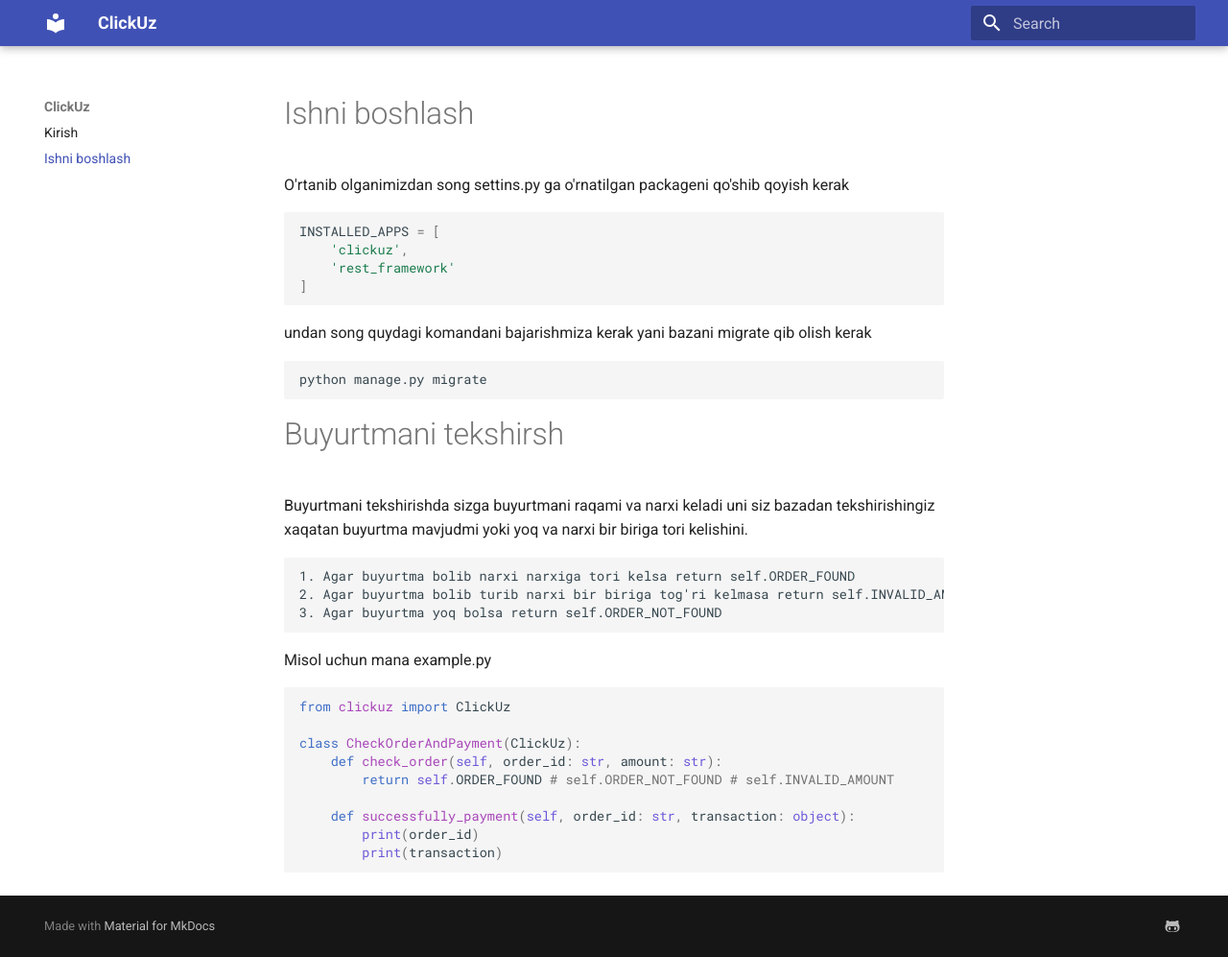
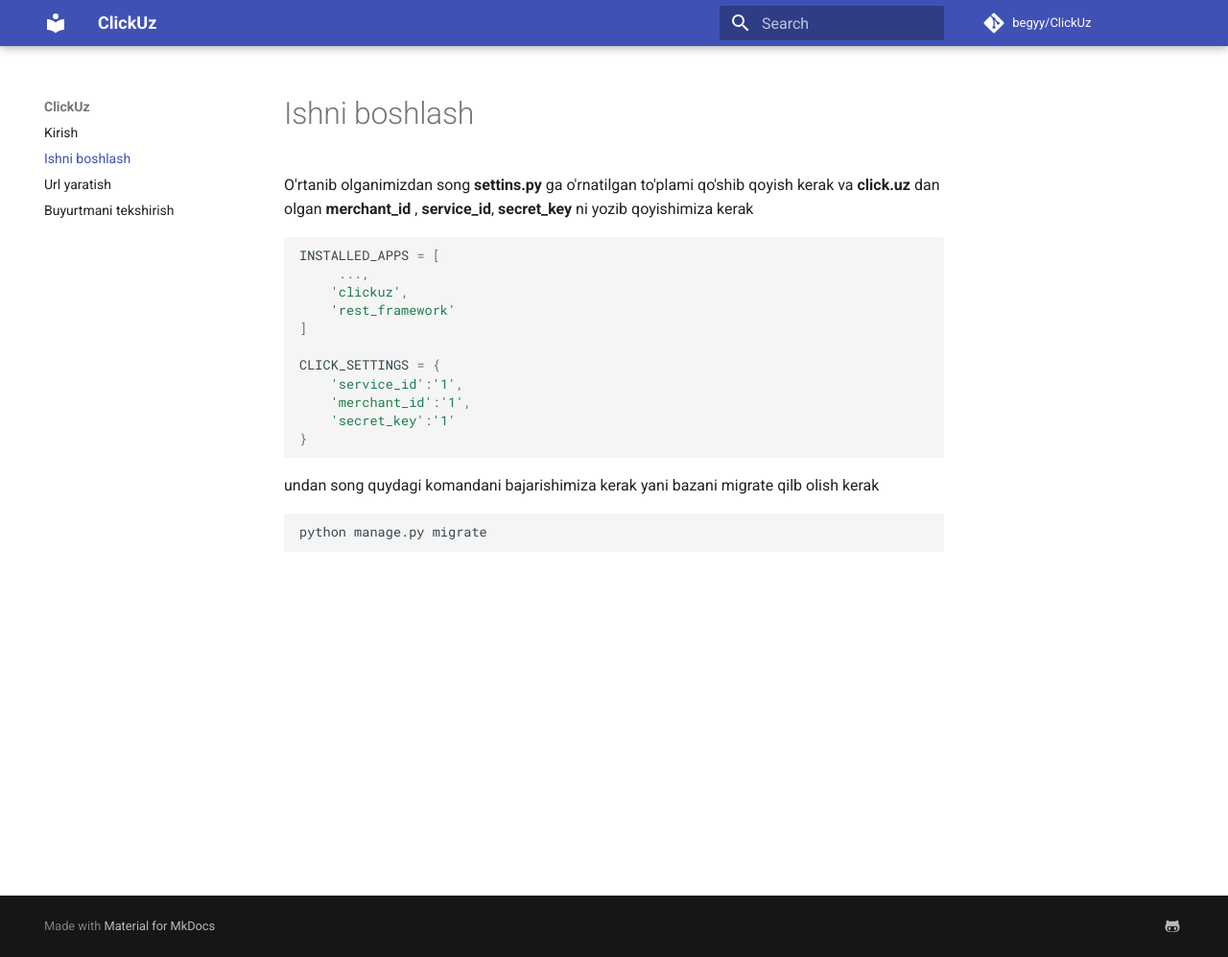
Before and after one commit to begyy/ClickUz, an MkDocs documentation site: the page built from docs/getting_started.md, in a window 1280 px wide and 997 px high. Shown: the whole window at 96% size. Built offline with MkDocs 1.6.1 and Material for MkDocs 9.7.7, drawn with Linux system fonts in a browser that asks for light colours; comment, search, counter and statistics services are not loaded.

````diff
--- a/docs/getting_started.md
+++ b/docs/getting_started.md
@@ -1,32 +1,20 @@
 #Ishni boshlash
-O'rtanib olganimizdan song settins.py ga o'rnatilgan packageni qo'shib qoyish kerak
+O'rtanib olganimizdan song **settins.py** ga o'rnatilgan to'plami qo'shib qoyish kerak va **click.uz** dan
+olgan **merchant_id** , **service_id**, **secret_key** ni yozib qoyishimiza kerak
 ```python
 INSTALLED_APPS = [
+     ...,
     'clickuz',
     'rest_framework'
 ]
+
+CLICK_SETTINGS = {
+    'service_id':'1',
+    'merchant_id':'1',
+    'secret_key':'1'
+}
 ```
-undan song quydagi komandani bajarishmiza kerak yani bazani migrate qib olish kerak
+undan song quydagi komandani bajarishimiza kerak yani bazani migrate qilb olish kerak
 ```
 python manage.py migrate
 ```
-# Buyurtmani tekshirsh
-Buyurtmani tekshirishda sizga buyurtmani raqami va narxi keladi uni siz bazadan tekshirishingiz
-xaqatan buyurtma mavjudmi yoki yoq va narxi bir biriga tori kelishini.
-```
-1. Agar buyurtma bolib narxi narxiga tori kelsa return self.ORDER_FOUND
-2. Agar buyurtma bolib turib narxi bir biriga tog'ri kelmasa return self.INVALID_AMOUNT
-3. Agar buyurtma yoq bolsa return self.ORDER_NOT_FOUND
-```
-Misol uchun mana example.py
-```python
-from clickuz import ClickUz
-
-class CheckOrderAndPayment(ClickUz):
-    def check_order(self, order_id: str, amount: str):
-        return self.ORDER_FOUND # self.ORDER_NOT_FOUND # self.INVALID_AMOUNT
-
-    def successfully_payment(self, order_id: str, transaction: object):
-        print(order_id)
-        print(transaction)
-```
--- a/mkdocs.yml
+++ b/mkdocs.yml
@@ -1,13 +1,28 @@
 site_name: ClickUz
+
 theme:
   name: material
+repo_name: begyy/ClickUz
+repo_url: https://github.com/begyy/ClickUz
+
 
 nav:
   - Kirish: index.md
   - Ishni boshlash: getting_started.md
+  - Url yaratish: generate_url.md
+  - Buyurtmani tekshirish: check_order.md
+
+
+
+
+
 google_analytics:
   - UA-133183413-1
   - auto
+
+
+
+
 markdown_extensions:
   - toc:
       permalink: true
@@ -34,7 +49,6 @@ extra_javascript:
   - js/chat.js
 
 
-
 extra:
   social:
     - icon: fontawesome/brands/github-alt
````
Also changed, not shown: README.md (+2 -2 lines), docs/index.md (+2 -0 lines), 1 other file.
